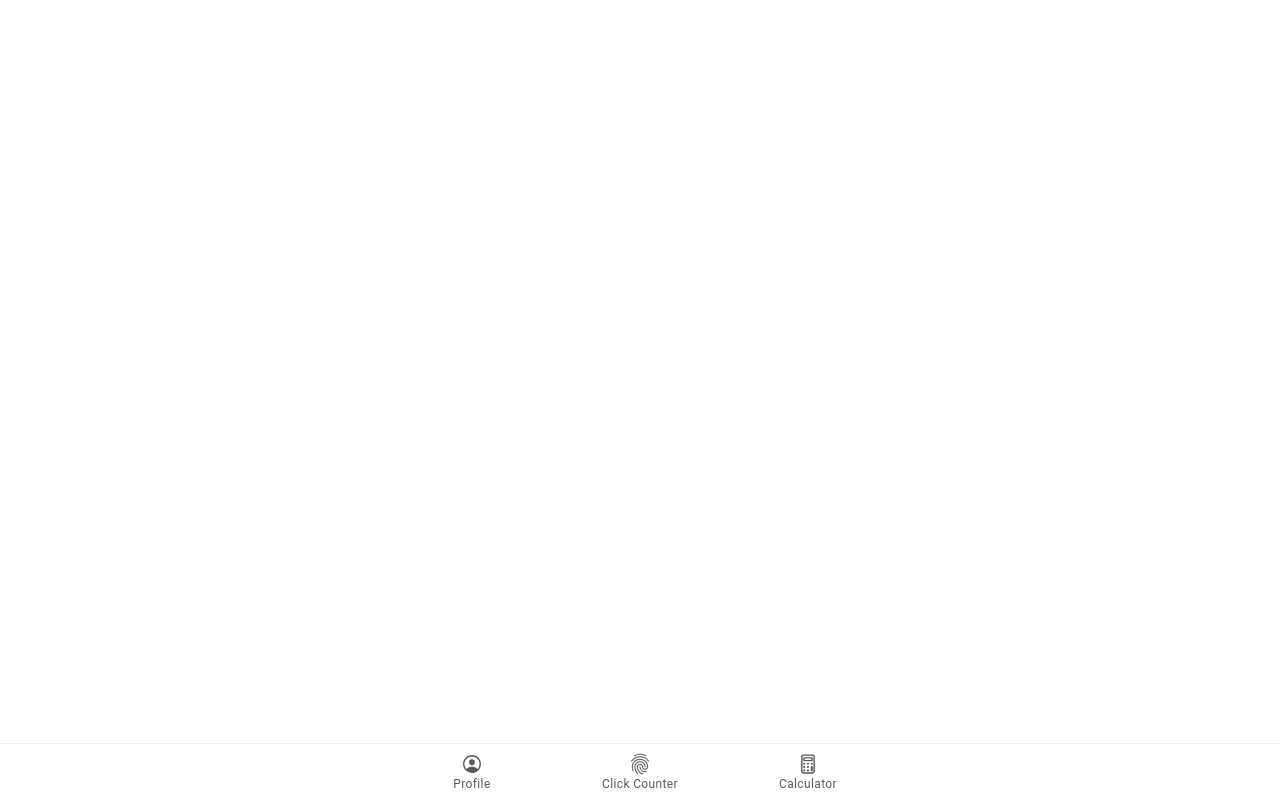
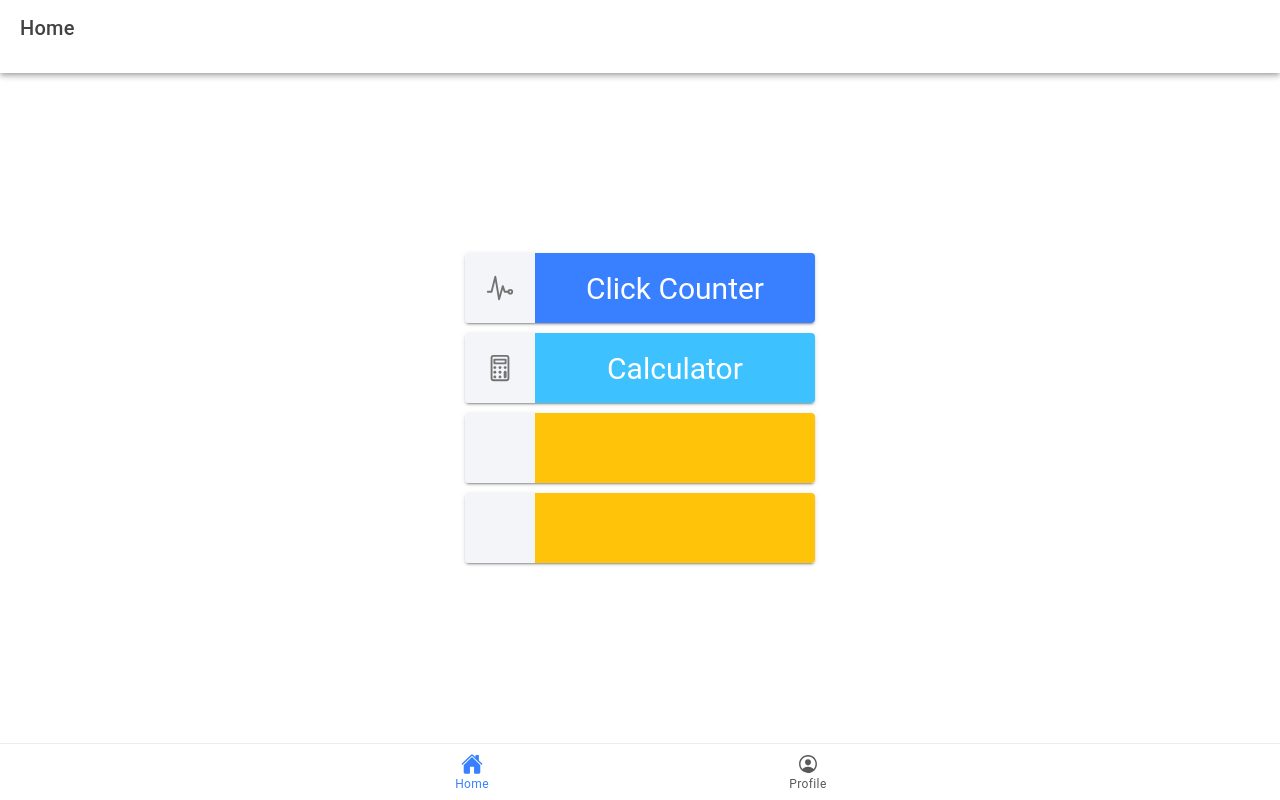
Before and after one commit to TinaTin06/ion-t-salvador, a React (Vite) app: page /home in a window 1280 px wide. Built offline with nearby package versions, Linux system fonts and the light colour scheme.

Commit message:
Changing the homepage design into 4 cards

```diff
--- a/src/App.tsx
+++ b/src/App.tsx
@@ -10,10 +10,11 @@
   setupIonicReact
 } from '@ionic/react';
 import { IonReactRouter } from '@ionic/react-router';
-import { calculatorOutline, ellipse, fingerPrintOutline, personCircleOutline, square, triangle } from 'ionicons/icons';
-import Tab1 from './pages/Tab1';
-import Tab2 from './pages/Tab2';
-import Tab3 from './pages/Tab3';
+import { home, calculatorOutline, ellipse, fingerPrintOutline, personCircleOutline, square, triangle } from 'ionicons/icons';
+import Home from './pages/Home';
+import Profile from './pages/Profile';
+import Click_counter from './pages/Click_counter';
+import Calculator from './pages/Calculator';
 
 /* Core CSS required for Ionic components to work properly */
 import '@ionic/react/css/core.css';
@@ -40,33 +41,59 @@
   <IonApp>
     <IonReactRouter>
       <IonTabs>
-        <IonRouterOutlet>
-          <Route exact path="/tab1">
-            <Tab1 />
+      <IonRouterOutlet>
+
+          <Route exact path="/">
+            <Redirect to="/home" />
           </Route>
-          <Route exact path="/tab2">
-            <Tab2 />
+          <Route exact path="/home">
+            <Home />
           </Route>
-          <Route path="/tab3">
-            <Tab3 />
+
+
+          <Route exact path="/click_counter">
+            <Click_counter />
           </Route>
-          <Route exact path="/">
-            <Redirect to="/tab1" />
+          <Route exact path="/calculator">
+            <Calculator />
           </Route>
+
+
+          <Route exact path="/profile">
+            <Profile />
+          </Route>
+
         </IonRouterOutlet>
         <IonTabBar slot="bottom">
-          <IonTabButton tab="tab1" href="/tab1">
+          <IonTabButton tab="home" href="/home">
+            <IonIcon aria-hidden="true" icon={home} />
+            <IonLabel>Home</IonLabel>
+          </IonTabButton>
+
+          {/*
+          <IonTabButton tab="profile" href="/profile">
             <IonIcon aria-hidden="true" icon={personCircleOutline} />
             <IonLabel>Profile</IonLabel>
           </IonTabButton>
-          <IonTabButton tab="tab2" href="/tab2">
+          <IonTabButton tab="click_counter" href="/click_counter">
             <IonIcon aria-hidden="true" icon={fingerPrintOutline} />
             <IonLabel>Click Counter</IonLabel>
           </IonTabButton>
-          <IonTabButton tab="tab3" href="/tab3">
+          <IonTabButton tab="calculator" href="/calculator">
             <IonIcon aria-hidden="true" icon={calculatorOutline} />
             <IonLabel>Calculator</IonLabel>
           </IonTabButton>
+        */}
+
+          <IonTabButton tab="" href="">
+            <IonIcon aria-hidden="true" />
+            <IonLabel></IonLabel>
+          </IonTabButton>
+          <IonTabButton tab="profile" href="/profile">
+            <IonIcon aria-hidden="true" icon={personCircleOutline} />
+            <IonLabel>Profile</IonLabel>
+          </IonTabButton>
+
         </IonTabBar>
       </IonTabs>
     </IonReactRouter>
--- a/src/pages/Tab3.tsx
+++ b/src/pages/Calculator.tsx
@@ -1,7 +1,7 @@
 // Calculator.tsx
 import React, { useState } from 'react';
-import { IonContent, IonHeader, IonPage, IonTitle, IonToolbar, IonButton, IonGrid, IonRow, IonCol, IonInput } from '@ionic/react';
-import './Tab3.css';
+import { IonContent, IonHeader, IonPage, IonTitle, IonToolbar, IonButton, IonGrid, IonRow, IonCol, IonInput, IonButtons, IonBackButton } from '@ionic/react';
+import './Calculator.css';
 
 const Calculator: React.FC = () => {
   const [input, setInput] = useState<string>('');
@@ -33,6 +33,9 @@
           <IonTitle>Calculator</IonTitle>
         </IonToolbar>
       </IonHeader>
+      <IonButtons slot="start">
+        <IonBackButton defaultHref="/" />
+      </IonButtons>
       <IonContent fullscreen className="ion-padding" style={{ backgroundColor: 'dark' }}>
         <IonGrid>
           <IonRow>
--- a/src/pages/Tab2.tsx
+++ b/src/pages/Click_counter.tsx
@@ -1,10 +1,10 @@
 // Tab2.tsx
 
 import React, { useState } from 'react';
-import { IonContent, IonHeader, IonPage, IonTitle, IonToolbar, IonButton, IonLabel } from '@ionic/react';
-import './Tab2.css';
+import { IonContent, IonHeader, IonPage, IonTitle, IonToolbar, IonButton, IonGrid, IonRow, IonCol, IonInput, IonLabel, IonButtons, IonBackButton } from '@ionic/react';
+import './Click_counter.css';
 
-const Tab2: React.FC = () => {
+const Click_counter: React.FC = () => {
   const [count, setCount] = useState(0);
 
   const incrementCounter = () => {
@@ -22,6 +22,9 @@
           <IonTitle>Click Counter</IonTitle>
         </IonToolbar>
       </IonHeader>
+      <IonButtons slot="start">
+        <IonBackButton defaultHref="/" />
+      </IonButtons>
       <IonContent className="ion-padding">
         <div className="container">
           <div className="counter-container">
@@ -37,4 +40,4 @@
   );
 };
 
-export default Tab2;
+export default Click_counter;
--- /dev/null
+++ b/src/pages/Home.tsx
@@ -0,0 +1,100 @@
+import React from 'react';
+import {
+  IonContent,
+  IonHeader,
+  IonPage,
+  IonTitle,
+  IonToolbar,
+  IonIcon,
+  IonCard,
+  IonCardContent,
+  IonCardHeader,
+  IonCardTitle,
+} from '@ionic/react';
+import { pulseOutline, calculatorOutline } from 'ionicons/icons';
+import { useHistory } from 'react-router-dom';
+
+const Home: React.FC = () => {
+  const history = useHistory();
+
+  const goToClickCounter = () => {
+    history.push('/click_counter');
+  };
+
+  const goToCalculator = () => {
+    history.push('/calculator');
+  };
+
+  const goToTodolist = () => {
+    history.push('/todolist');
+  };
+
+  return (
+    <IonPage>
+      <IonHeader>
+        <IonToolbar>
+          <IonTitle>Home</IonTitle>
+        </IonToolbar>
+        <hr />
+      </IonHeader>
+      <IonContent fullscreen className="ion-padding">
+        <div className="ion-text-center" style={{ display: 'flex', justifyContent: 'center', alignItems: 'center', height: '100%' }}>
+          <div> {/* Centering content */}
+
+            <IonCard id="card1" onClick={goToClickCounter} style={{ width: '350px', cursor: 'pointer' }}>
+              <IonCardContent style={{ height: '70px', fontSize: '30px', display: 'flex', alignItems: 'center', padding: 0 }}>
+                <div style={{ display: 'flex', justifyContent: 'center', alignItems: 'center', height: '80px', flex: '20%', backgroundColor: 'var(--ion-color-light)', padding: 0 }}>
+                  <IonIcon icon={pulseOutline} slot="start" />
+                </div>
+                <div style={{ display: 'flex', justifyContent: 'center', alignItems: 'center', height: '80px', flex: '80%', backgroundColor: 'var(--ion-color-primary)', color: 'white', padding: 0 }}>
+                  Click Counter
+                </div>
+              </IonCardContent>
+            </IonCard>
+
+            <IonCard id="card2" onClick={goToCalculator} style={{ width: '350px', cursor: 'pointer' }}>
+              <IonCardContent style={{ height: '70px', fontSize: '30px', display: 'flex', alignItems: 'center', padding: 0 }}>
+                <div style={{ display: 'flex', justifyContent: 'center', alignItems: 'center', height: '80px', flex: '20%', backgroundColor: 'var(--ion-color-light)', padding: 0 }}>
+                  <IonIcon icon={calculatorOutline} slot="start" />
+                </div>
+                <div style={{ display: 'flex', justifyContent: 'center', alignItems: 'center', height: '80px', flex: '80%', backgroundColor: 'var(--ion-color-secondary)', color: 'white', padding: 0 }}>
+                  Calculator
+                </div>
+              </IonCardContent>
+            </IonCard>
+
+
+            <IonCard id="card4" style={{ width: '350px', cursor: 'pointer' }}>
+              <IonCardContent style={{ height: '70px', fontSize: '30px', display: 'flex', alignItems: 'center', padding: 0 }}>
+                <div style={{ display: 'flex', justifyContent: 'center', alignItems: 'center', height: '80px', flex: '20%', backgroundColor: 'var(--ion-color-light)', padding: 0 }}>
+                  <IonIcon slot="start" />
+                </div>
+                <div style={{ display: 'flex', justifyContent: 'center', alignItems: 'center', height: '80px', flex: '80%', backgroundColor: 'var(--ion-color-warning)', color: 'white', padding: 0 }}>
+
+                </div>
+              </IonCardContent>
+            </IonCard>
+
+            <IonCard id="card4" style={{ width: '350px', cursor: 'pointer' }}>
+              <IonCardContent style={{ height: '70px', fontSize: '30px', display: 'flex', alignItems: 'center', padding: 0 }}>
+                <div style={{ display: 'flex', justifyContent: 'center', alignItems: 'center', height: '80px', flex: '20%', backgroundColor: 'var(--ion-color-light)', padding: 0 }}>
+                  <IonIcon slot="start" />
+                </div>
+                <div style={{ display: 'flex', justifyContent: 'center', alignItems: 'center', height: '80px', flex: '80%', backgroundColor: 'var(--ion-color-warning)', color: 'white', padding: 0 }}>
+
+                </div>
+              </IonCardContent>
+            </IonCard>
+
+
+
+          </div>
+        </div>
+      </IonContent>
+
+    </IonPage>
+  );
+
+};
+
+export default Home;
--- a/src/pages/Tab1.tsx
+++ b/src/pages/Profile.tsx
@@ -3,9 +3,9 @@
 
 import { IonCard, IonCardContent, IonCardHeader, IonCardSubtitle, IonCardTitle, IonAlert, IonButton, IonActionSheet } from '@ionic/react';
 import ExploreContainer from '../components/ExploreContainer';
-import './Tab1.css';
+import './Profile.css';
 
-const Tab1: React.FC = () => {
+const Profile: React.FC = () => {
   return (
     <IonPage>
       <IonHeader>
@@ -80,4 +80,4 @@
   );
 };
 
-export default Tab1;
+export default Profile;
```
Also changed, not shown: src/pages/Calculator.css (renamed from src/pages/Tab3.css), src/pages/Click_counter.css (renamed from src/pages/Tab2.css), src/pages/Profile.css (renamed from src/pages/Tab1.css).
